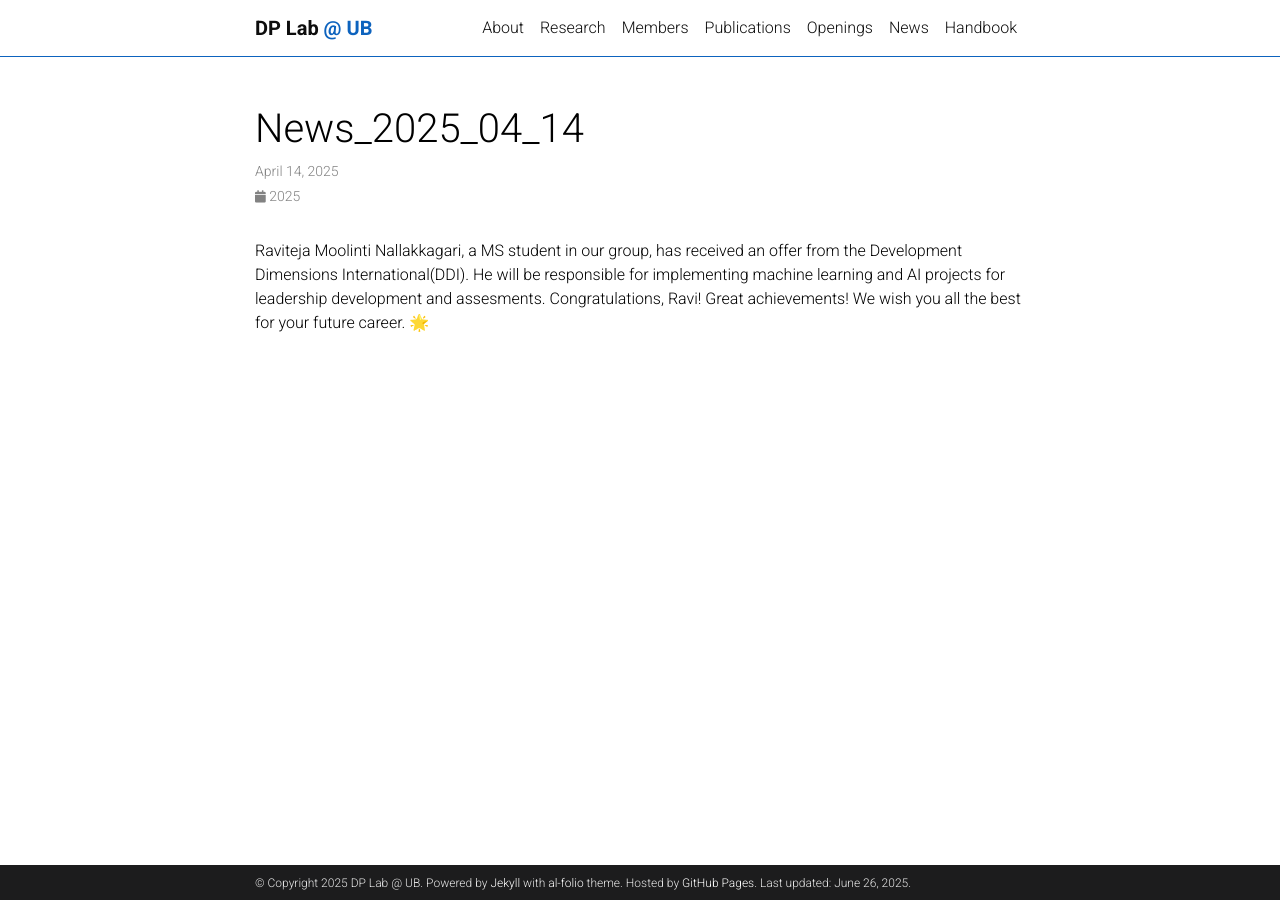
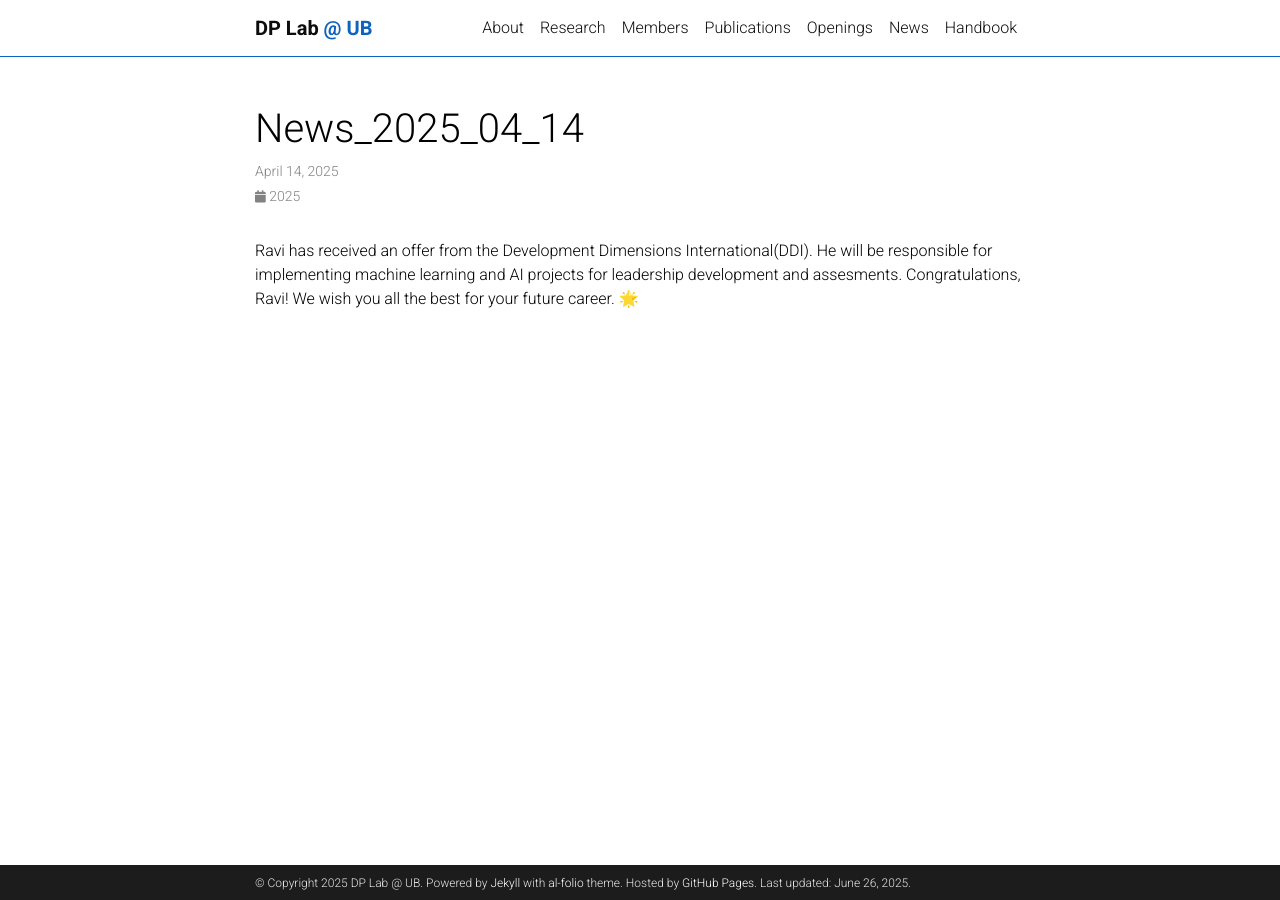
Before and after one commit to ShiResearchGroup/shiresearchgroup.github.io, a Jekyll site: the page built from _news/news_2025_04_14.md, in a window 1280 px wide. Built offline with Jekyll 4.4.1, drawn with Linux system fonts in a browser that asks for light colours; comment, search, counter and statistics services are not loaded; a style sheet for code colours, icons or effects is not loaded.

Commit message:
Update news_2025_04_14.md

```diff
--- a/_news/news_2025_04_14.md
+++ b/_news/news_2025_04_14.md
@@ -5,4 +5,4 @@ inline: true
 related_posts: false
 ---
 
-Raviteja Moolinti Nallakkagari, a MS student in our group, has received an offer from the Development Dimensions International(DDI). He will be responsible for implementing machine learning and AI projects for leadership development and assesments. Congratulations, Ravi! Great achievements! We wish you all the best for your future career. 🌟
+Ravi has received an offer from the Development Dimensions International(DDI). He will be responsible for implementing machine learning and AI projects for leadership development and assesments. Congratulations, Ravi! We wish you all the best for your future career. 🌟
```
